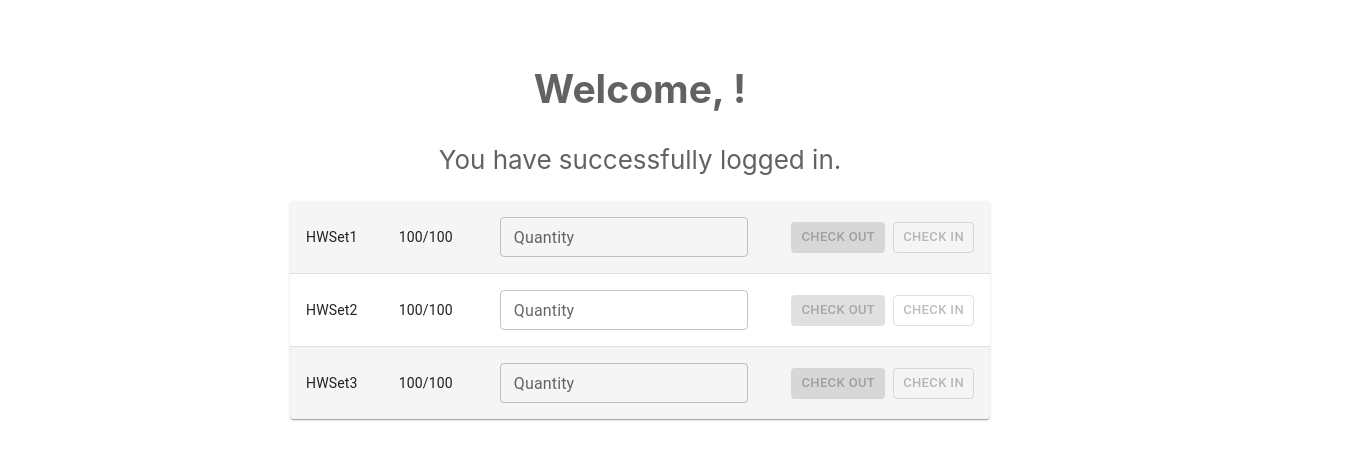
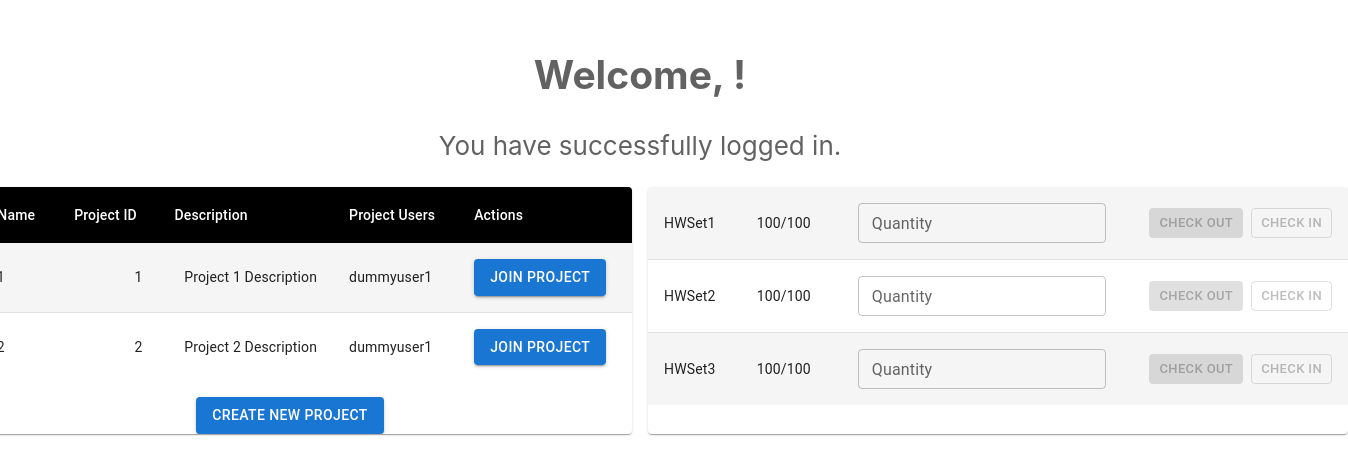
Before and after one commit to k5177751800/ECE461L.github.io, a React (Create React App) app in the folder frontend/: page /home in a window 1280 px wide. Shown: the part 174-648 px from the top of the page, 1348 px wide, since content can reach past the window. Built offline with nearby package versions, Linux system fonts and the light colour scheme; no server answers.

Commit message:
added project list (no backend connection yet)

```diff
--- a/frontend/src/pages/Home/Home.jsx
+++ b/frontend/src/pages/Home/Home.jsx
@@ -1,12 +1,11 @@
 import { useEffect, useState } from 'react';
 import { useAuth } from '../../AuthContext';
-import Table from '@mui/material/Table';
-import TableBody from '@mui/material/TableBody';
 import TableCell, { tableCellClasses } from '@mui/material/TableCell';
-import TableContainer from '@mui/material/TableContainer';
 import TableRow from '@mui/material/TableRow';
 import { styled } from '@mui/material/styles';
+import { Stack } from '@mui/material';
 import HWTable from './HWTable';
+import ProjectTable from './Projects';
 
 // Styled table code taken from https://mui.com/material-ui/react-table/
 
@@ -34,6 +33,25 @@ function Home() {
     const { auth } = useAuth();
     const [userInfo, setUserInfo] = useState(null);
 
+    function createProjectRow(name, description, id, users) {
+        return { name, description, id, users };
+    }
+
+    const [projects, setProjects] = useState([
+        createProjectRow('Project 1', 'Project 1 Description', 1, 'dummyuser1'),
+        createProjectRow('Project 2', 'Project 2 Description', 2, 'dummyuser1')
+    ]);
+
+    const addNewProject = () => {
+        const newProject = createProjectRow(
+            'New Project',
+            'New project description',
+            'Temp ID',
+            'dummyuser'
+        );
+        setProjects([...projects, newProject]);
+    }
+
     useEffect(() => {
         const fetchUserInfo = async () => {
             const token = localStorage.getItem('username');
@@ -54,7 +72,12 @@ function Home() {
         <div>
             <h2>Welcome, {auth?.username}!</h2>
             <p> You have successfully logged in.</p>
-            <HWTable />
+            <Stack spacing={2} direction="row">
+                <ProjectTable
+                projects={projects}
+                onAddProject={addNewProject}/>
+                <HWTable />
+            </Stack>
         </div>
     );
 }
--- a/frontend/src/pages/Home/Projects.jsx
+++ b/frontend/src/pages/Home/Projects.jsx
@@ -0,0 +1,82 @@
+import React, { useState, useEffect } from 'react';
+import { Button, TextField } from '@mui/material';
+import { StyledTableCell, StyledTableRow } from './Home';
+import TableContainer from '@mui/material/TableContainer';
+import Table from '@mui/material/Table';
+import TableBody from '@mui/material/TableBody';
+import TableHead from '@mui/material/TableHead';
+import Paper from '@mui/material/Paper';
+
+const MemberButton = ({ projectId }) => {
+    const [isMember, setIsMember] = useState(false);
+
+    const handleMemberToggle= () => {
+        setIsMember(!isMember);
+    };
+
+    return (
+        <Button
+            onClick={handleMemberToggle}
+            variant={isMember ? "outilned" : "contained"}
+            color={isMember ? "secondary" : "primary"}>
+            {isMember ? "Leave Project" : "Join Project"}
+        </Button>
+    );
+};
+
+const ProjectRow = ({ row }) => {
+    return (
+        <StyledTableRow>
+            <StyledTableCell component="th" scope="row">
+                {row.name}
+            </StyledTableCell>
+            <StyledTableCell align="right">
+                {row.id}
+            </StyledTableCell>
+            <StyledTableCell align="right">
+                {row.description}
+            </StyledTableCell>
+            <StyledTableCell>
+                {row.users}
+            </StyledTableCell>
+            <StyledTableCell>
+                <MemberButton projectId={row.id}/>
+            </StyledTableCell>
+        </StyledTableRow>
+    );
+};
+
+const ProjectTable = ({projects, onAddProject}) => {
+    return (
+        <TableContainer component={Paper}>
+          <Table sx={{ minWidth: 700 }} aria-label="project table">
+            <TableHead>
+                <StyledTableRow>
+                    <StyledTableCell>Project Name</StyledTableCell>
+                    <StyledTableCell>Project ID</StyledTableCell>
+                    <StyledTableCell>Description</StyledTableCell>
+                    <StyledTableCell>Project Users</StyledTableCell>
+                    <StyledTableCell>Actions</StyledTableCell>
+                </StyledTableRow>
+            </TableHead>
+            <TableBody>
+                {projects.map((row) => (
+                    <ProjectRow
+                        key={row.name}
+                        row={row}
+                    />
+                ))}
+            </TableBody>
+          </Table>
+          <Button
+            variant="contained"
+            color="primary"
+            onClick={onAddProject}
+            sx={{ mt: 2, ml: 2 }}>
+                Create New Project
+          </Button>
+        </TableContainer>
+    );
+}
+
+export default ProjectTable;
```
